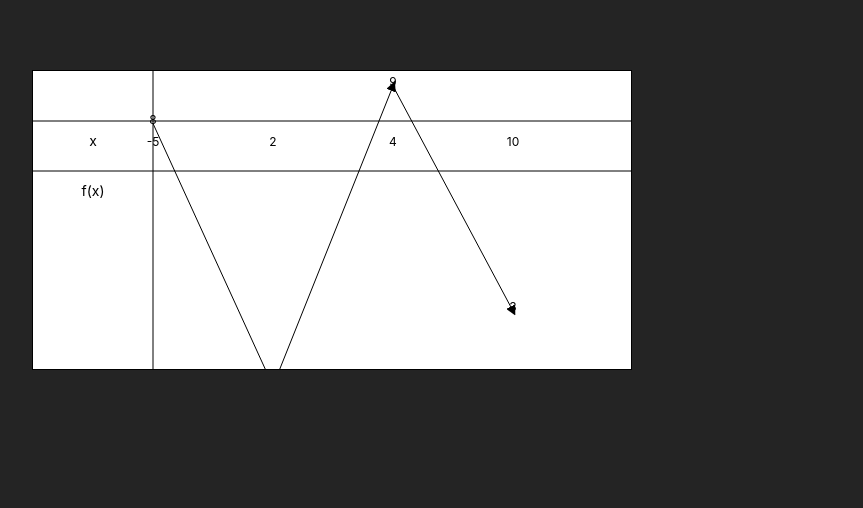
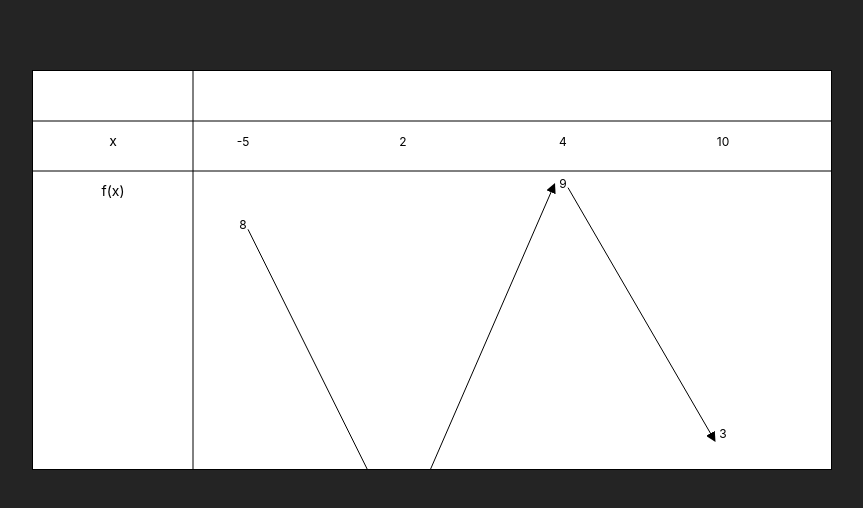
Before and after one commit to krirkrirk/math-exercises-viewer, a React (Vite) app: page / in a window 1280 px wide. Shown: the top 508 px of the page, without its empty margins (18-881 px from the left). Built offline with nearby package versions, Linux system fonts and the light colour scheme.

Commit message:
variation table is functional, problem with f(x) values

```diff
--- a/src/variationTable.tsx
+++ b/src/variationTable.tsx
@@ -9,13 +9,13 @@ const VariationTable: React.FC<VariationTableProps> = ({
   xValues,
   fValues,
 }) => {
-  const width = 600;
-  const height = 300;
+  const width = 800;
+  const height = 400;
   const xStep = width / (xValues.length + 1);
   const yMax = Math.max(...fValues);
   const yMin = Math.min(...fValues);
   const yRange = yMax - yMin;
-  const yScale = height / yRange;
+  const yScale = height / (yRange * 1.2);
 
   return (
     <svg
@@ -41,23 +41,28 @@ const VariationTable: React.FC<VariationTableProps> = ({
       </text>
       {xValues.map((x, index) => {
         const xPos = (index + 1) * xStep;
-        const yPos = height - yScale * (fValues[index] - yMin);
+        const yPos = height - yScale * (fValues[index] - yMin) - 50;
         return (
           <React.Fragment key={index}>
             {/* Valeurs de x */}
-            <text x={xPos} y={75} fontSize="12" textAnchor="middle">
+            <text x={xPos + 50} y={75} fontSize="12" textAnchor="middle">
               {x}
             </text>
             {/* Valeurs de f(x) */}
-            <text x={xPos} y={yPos + 15} fontSize="12" textAnchor="middle">
+            <text
+              x={xPos + 50}
+              y={yPos + 100}
+              fontSize="12"
+              textAnchor="middle"
+            >
               {fValues[index]}
             </text>
             {index > 0 && (
               <line
-                x1={index * xStep}
-                y1={height - yScale * (fValues[index - 1] - yMin) + 15}
-                x2={xPos}
-                y2={yPos + 15}
+                x1={index * xStep + 55}
+                y1={height - yScale * (fValues[index - 1] - yMin) + 50} // Adjust y position for shorter arrows
+                x2={xPos + 40}
+                y2={yPos + 100}
                 stroke="black"
                 markerEnd="url(#arrow)"
               />
```
